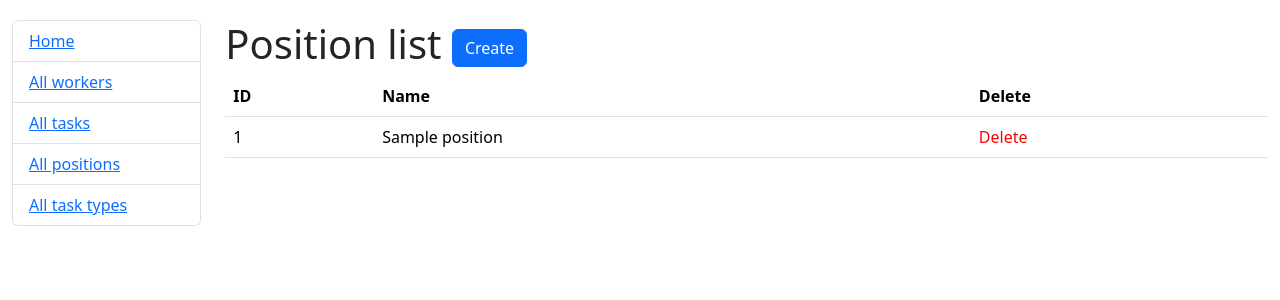
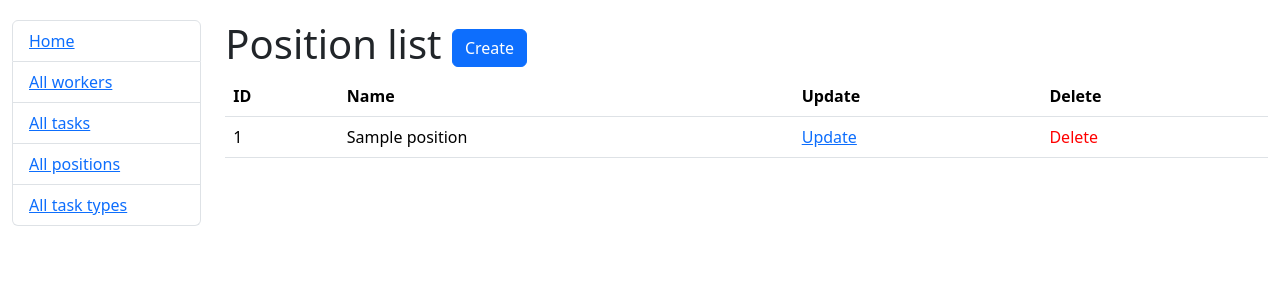
Before and after one commit to Meksim-fesh/it-company-task-manager, a Django app: page /positions/ in a window 1280 px wide. Shown: the top 300 px of the page. Run offline with Django 5.2, Linux system fonts and the light colour scheme; tables that the repository leaves empty hold one stand-in row (values such as "Sample post").

Commit message:
Fix error so there is a link to update a position

```diff
--- a/templates/task_manager/position_list.html
+++ b/templates/task_manager/position_list.html
@@ -17,6 +17,7 @@
       <tr>
         <th>ID</th>
         <th>Name</th>
+        <th>Update</th>
         <th>Delete</th>
       </tr>
 
@@ -27,6 +28,11 @@
           </td>
           <td>
             {{ position.name }}
+          </td>
+          <td>
+            <a href="{% url 'task_manager:position-update' pk=position.id %}">
+              Update
+            </a>
           </td>
           <td>
             <a href="{% url 'task_manager:position-delete' pk=position.id %}" class="delete-link">
```
